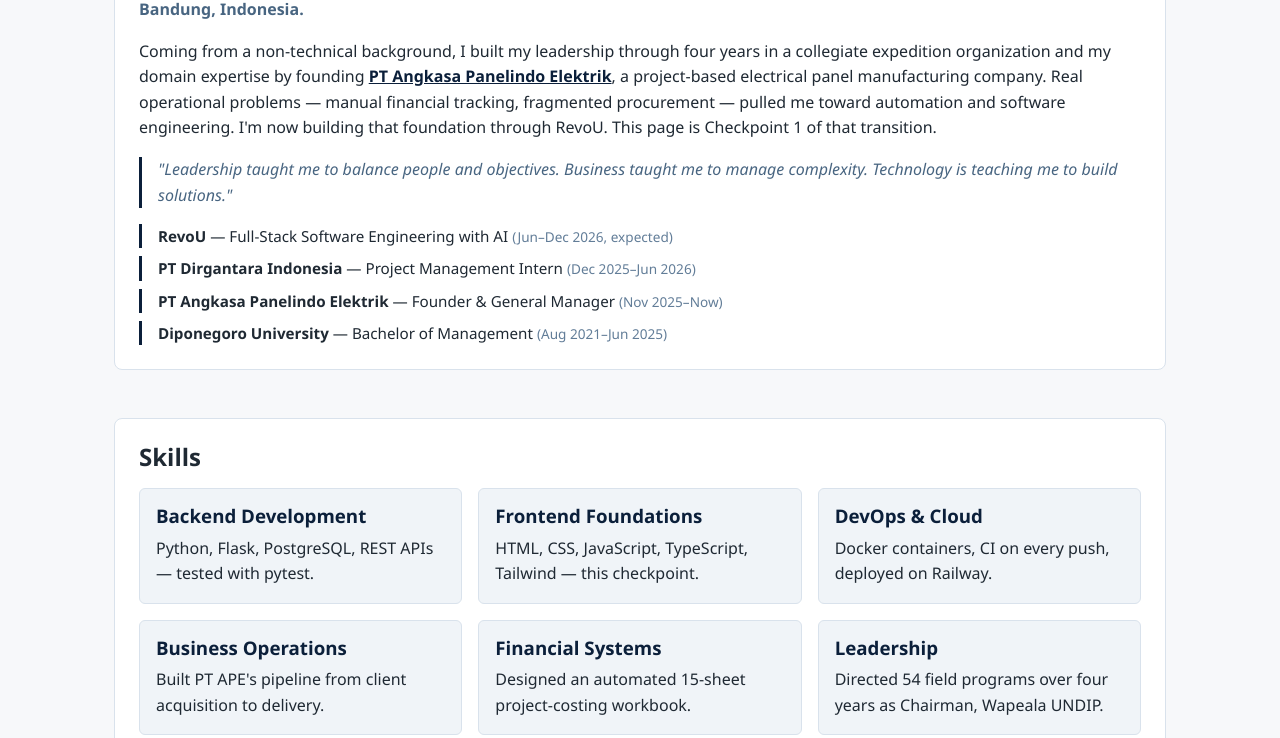
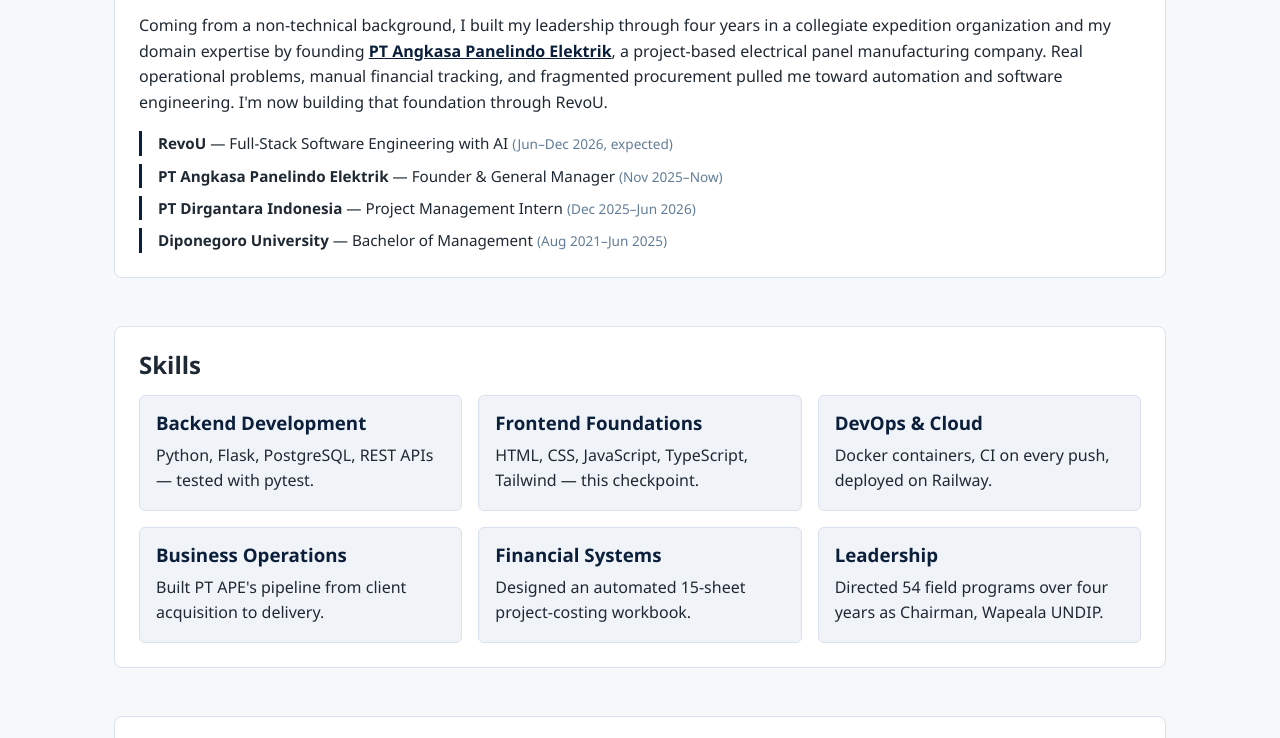
Before and after one commit to mfaujian/Module-3-MuhammadFaujian, a plain HTML site: page html-css/index.html in a window 1280 px wide. Shown: the part 188-926 px from the top of the page. Drawn offline with Linux system fonts and the light colour scheme.

Commit message:
finalize the description draft for the personal page

```diff
--- a/html-css/index.html
+++ b/html-css/index.html
@@ -10,7 +10,7 @@
 
   <header class="site-header">
     <div class="header-inner">
-      <p class="logo">Faujian.dev</p>
+      <p class="logo">MFaujian.dev</p>
       <nav class="main-nav">
         <ul>
           <li><a href="#about">About</a></li>
@@ -26,23 +26,19 @@
 
     <section id="about" class="about-section">
       <h1>Muhammad Faujian</h1>
-      <p class="tagline">Business Operations &amp; Manufacturing domain expert, building a technical foundation as a Software &amp; AI Engineer — based in Bandung, Indonesia.</p>
+      <p class="tagline">Business Operations &amp; Manufacturing domain expert | Software &amp; AI Engineer — based in Bandung, Indonesia.</p>
       <p>
         Coming from a non-technical background, I built my leadership through four years in a collegiate
         expedition organization and my domain expertise by founding
         <a href="https://angkasaelektrik.com/" target="_blank" rel="noopener">PT Angkasa Panelindo Elektrik</a>,
-        a project-based electrical panel manufacturing company. Real operational problems — manual financial
-        tracking, fragmented procurement — pulled me toward automation and software engineering. I'm now
-        building that foundation through RevoU. This page is Checkpoint 1 of that transition.
+        a project-based electrical panel manufacturing company. Real operational problems, manual financial
+        tracking, and fragmented procurement pulled me toward automation and software engineering. I'm now
+        building that foundation through RevoU.
       </p>
-      <blockquote class="quote">
-        "Leadership taught me to balance people and objectives. Business taught me to manage complexity.
-        Technology is teaching me to build solutions."
-      </blockquote>
       <ul class="timeline">
         <li><span class="timeline-role">RevoU</span> — Full-Stack Software Engineering with AI <span class="timeline-date">(Jun–Dec 2026, expected)</span></li>
+        <li><span class="timeline-role">PT Angkasa Panelindo Elektrik</span> — Founder &amp; General Manager <span class="timeline-date">(Nov 2025–Now)</span></li>
         <li><span class="timeline-role">PT Dirgantara Indonesia</span> — Project Management Intern <span class="timeline-date">(Dec 2025–Jun 2026)</span></li>
-        <li><span class="timeline-role">PT Angkasa Panelindo Elektrik</span> — Founder &amp; General Manager <span class="timeline-date">(Nov 2025–Now)</span></li>
         <li><span class="timeline-role">Diponegoro University</span> — Bachelor of Management <span class="timeline-date">(Aug 2021–Jun 2025)</span></li>
       </ul>
     </section>
--- a/html-css/styles.css
+++ b/html-css/styles.css
@@ -3,6 +3,10 @@
   margin: 0;
   padding: 0;
   box-sizing: border-box;
+}
+
+html {
+  scroll-behavior: smooth;
 }
 
 body {
@@ -247,14 +251,6 @@
   }
 }
 
-.quote {
-  border-left: 3px solid #0b1f3a;
-  padding-left: 16px;
-  margin: 16px 0;
-  font-style: italic;
-  color: #486581;
-}
-
 .timeline {
   list-style: none;
   margin-top: 16px;
```
